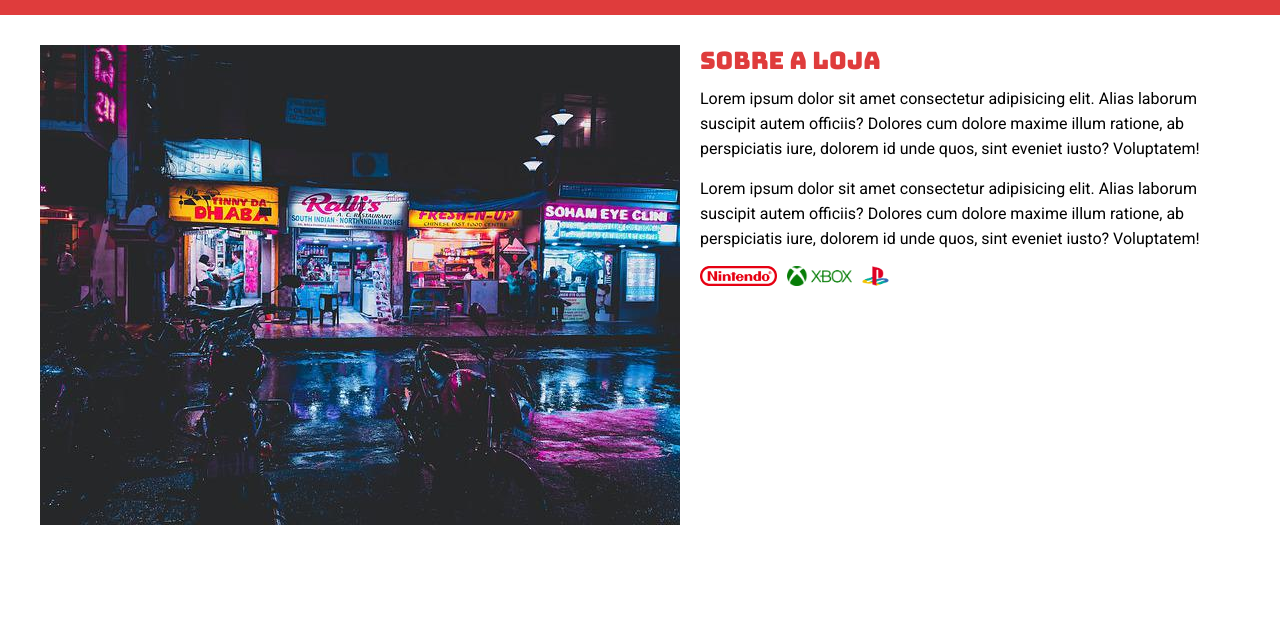
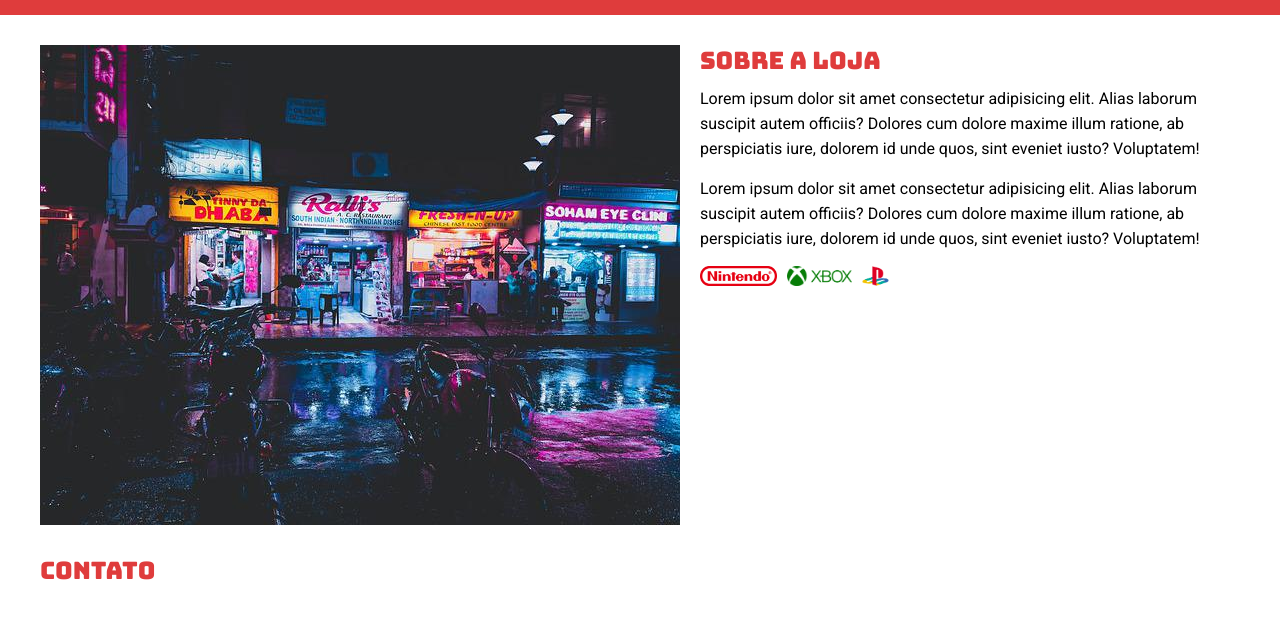
Before and after one commit to Milla1802/EBAC-projects, a plain HTML site: page index.html in a window 1280 px wide. Shown: the part 85-704 px from the top of the page. Drawn offline with Linux system fonts and the light colour scheme.

Commit message:
Mais alguns ajustes

```diff
--- a/index.html
+++ b/index.html
@@ -47,6 +47,11 @@
             </div>
         </div>
     </section>
+    <section class="contact">
+        <div class="container">
+            <h2>Contato</h2>
+        </div>
+    </section>
 </body>
 
 </html>
--- a/style.css
+++ b/style.css
@@ -10,7 +10,7 @@ body{
   font-family: 'Roboto', sans-serif;
 }
 
-section h2, header{
+section h2, section h1, header{
   font-family: 'Bungee', sans-serif;
 }
 
```
